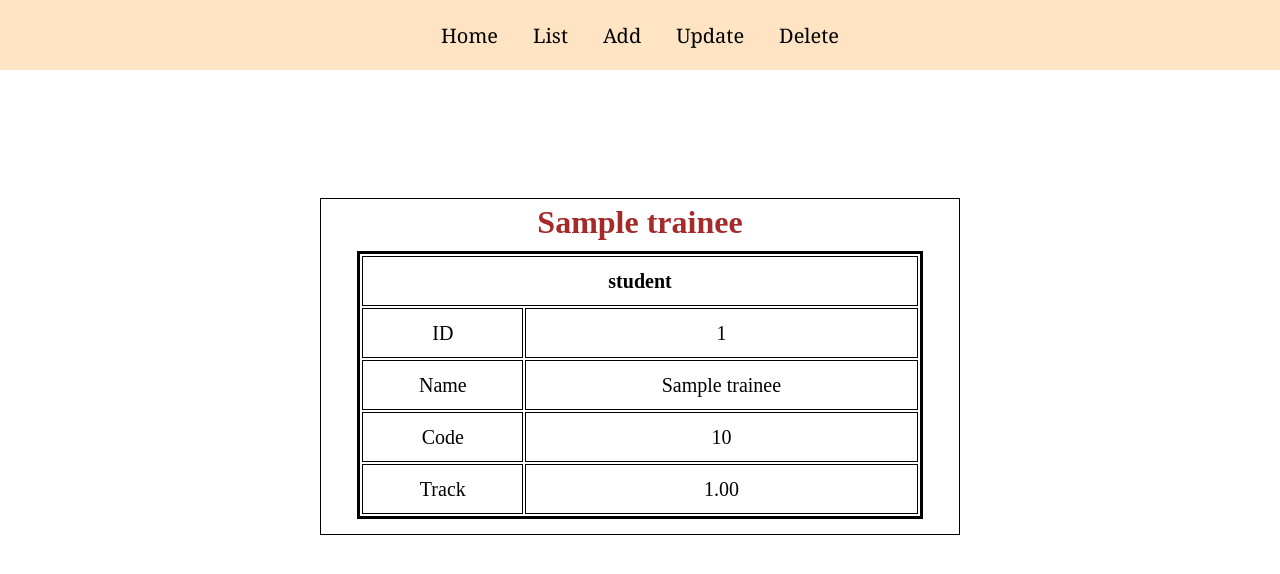
After one commit to Mohamed-Mahdy7/Django, a Django app: page /trainee/details/1/ in a window 1280 px wide. The commit adds this page. Shown: the top 574 px of the page. Run offline with Django 5.2, Linux system fonts and the light colour scheme; tables that the repository leaves empty hold one stand-in row (values such as "Sample post").

Commit message:
Added Trainee Details + linked with Trainee List

```diff
--- /dev/null
+++ b/ITIen/trainee/templates/trainee/details.html
@@ -0,0 +1,32 @@
+{% extends 'trainee/trainee.html' %}
+{% block title %} Trainee Details {% endblock %}
+{% block body %}
+    <main>
+        <h1>{{ student.name }}</h1>
+        <table>
+            <thead>
+                <tr>
+                    <th colspan="2">student</th>
+                </tr>
+            </thead>
+            <tbody>
+                <tr>
+                    <td>ID</td>
+                    <td>{{ student.ID }}</td>
+                </tr>
+                <tr>
+                    <td>Name</td>
+                    <td>{{ student.name }}</td>
+                </tr>
+                <tr>
+                    <td>Code</td>
+                    <td>{{ student.age }}</td>
+                </tr>
+                <tr>
+                    <td>Track</td>
+                    <td>{{ student.degree }}</td>
+                </tr>
+            </tbody>
+        </table>
+    </main>
+{% endblock %}
--- a/ITIen/trainee/templates/trainee/trainee.html
+++ b/ITIen/trainee/templates/trainee/trainee.html
@@ -40,8 +40,10 @@
             <tbody>
                 {% for student in students %}
                 <tr>
-                    <td>{{ student.id }}</td>
-                    <td>{{ student.name }}</td>
+                    <td>{{ student.ID }}</td>
+                    <td>
+                        <a href="{% url 'Trainee_Details' student.ID %}" >{{ student.name }}</a>
+                    </td>
                 </tr>
                 {% endfor %}
             </tbody>
--- a/ITIen/trainee/urls.py
+++ b/ITIen/trainee/urls.py
@@ -4,6 +4,7 @@ from trainee.views import *
 urlpatterns = [
     path('', traineeList, name="Trinee_list"),
     path('add/', traineeAdd, name="Trainee_add"),
+    path('details/<int:id>/', traineeDetails, name='Trainee_Details'),
     path('update/<int:id>/', traineeUpdate, name="Trainee_update"),
     path('delete/<int:id>/', traineeDelete, name="Trainee_delete"),
 
--- a/ITIen/trainee/views.py
+++ b/ITIen/trainee/views.py
@@ -1,4 +1,5 @@
 from django.shortcuts import render
+from .models import Trainee
 
 # Create your views here.
 
@@ -6,14 +7,12 @@ def home(request):
     return render(request, "base.html")
 
 def traineeList(request):
-    context = {
-        "students": [
-            {"id": 1, "name": "ahmed"},
-            {"id": 2, "name": "mohamed"},
-            {"id": 3, "name": "omar"}
-        ]
-    }
+    context = {"students": Trainee.objects.all()}
     return render(request, "trainee/trainee.html", context)
+
+def traineeDetails(request, id):
+    context = {"student": Trainee.objects.get(pk=id)}
+    return render(request, "trainee/details.html", context)
 
 def traineeAdd(request):
     return render(request, "trainee/add.html")
```
